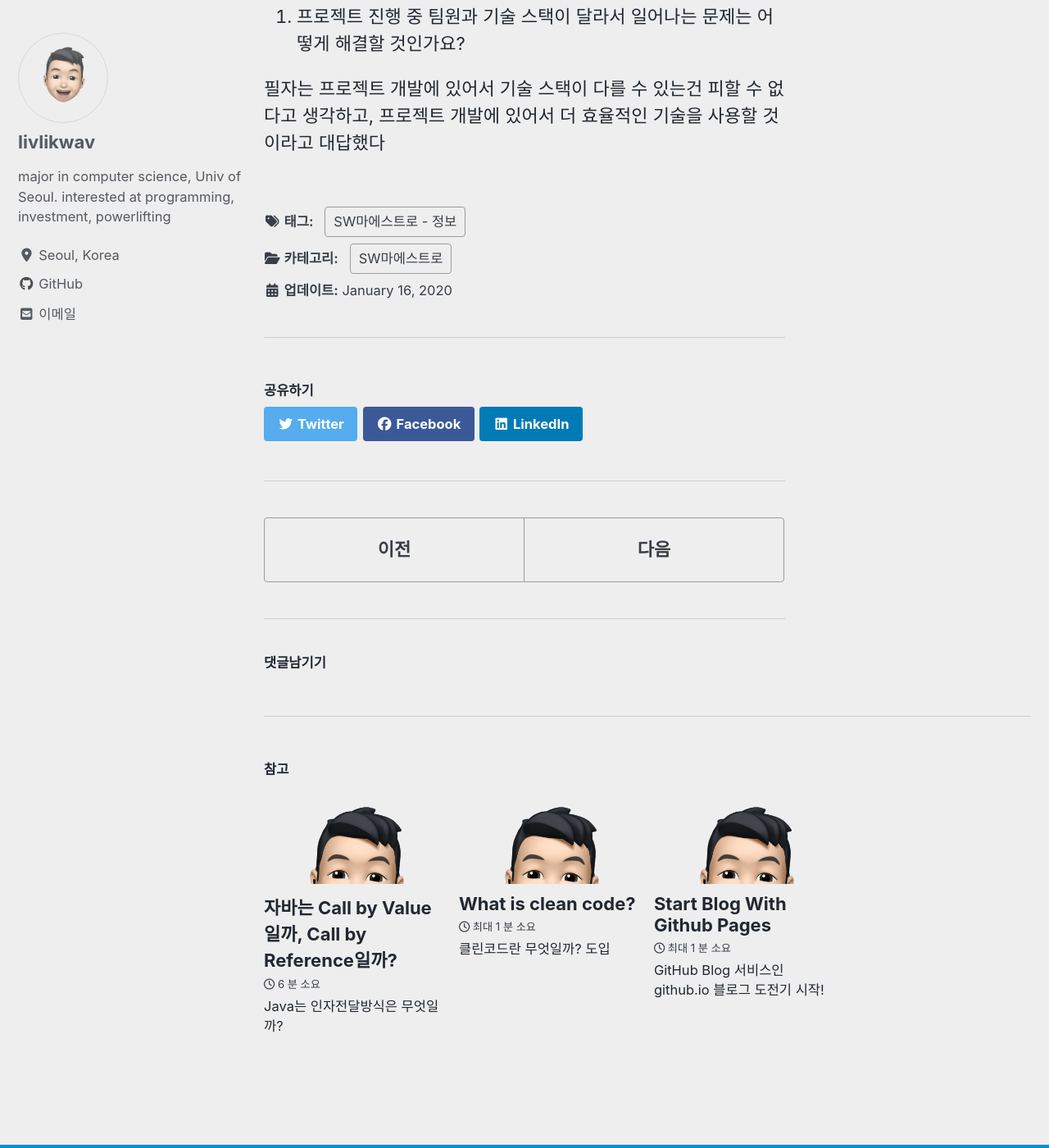
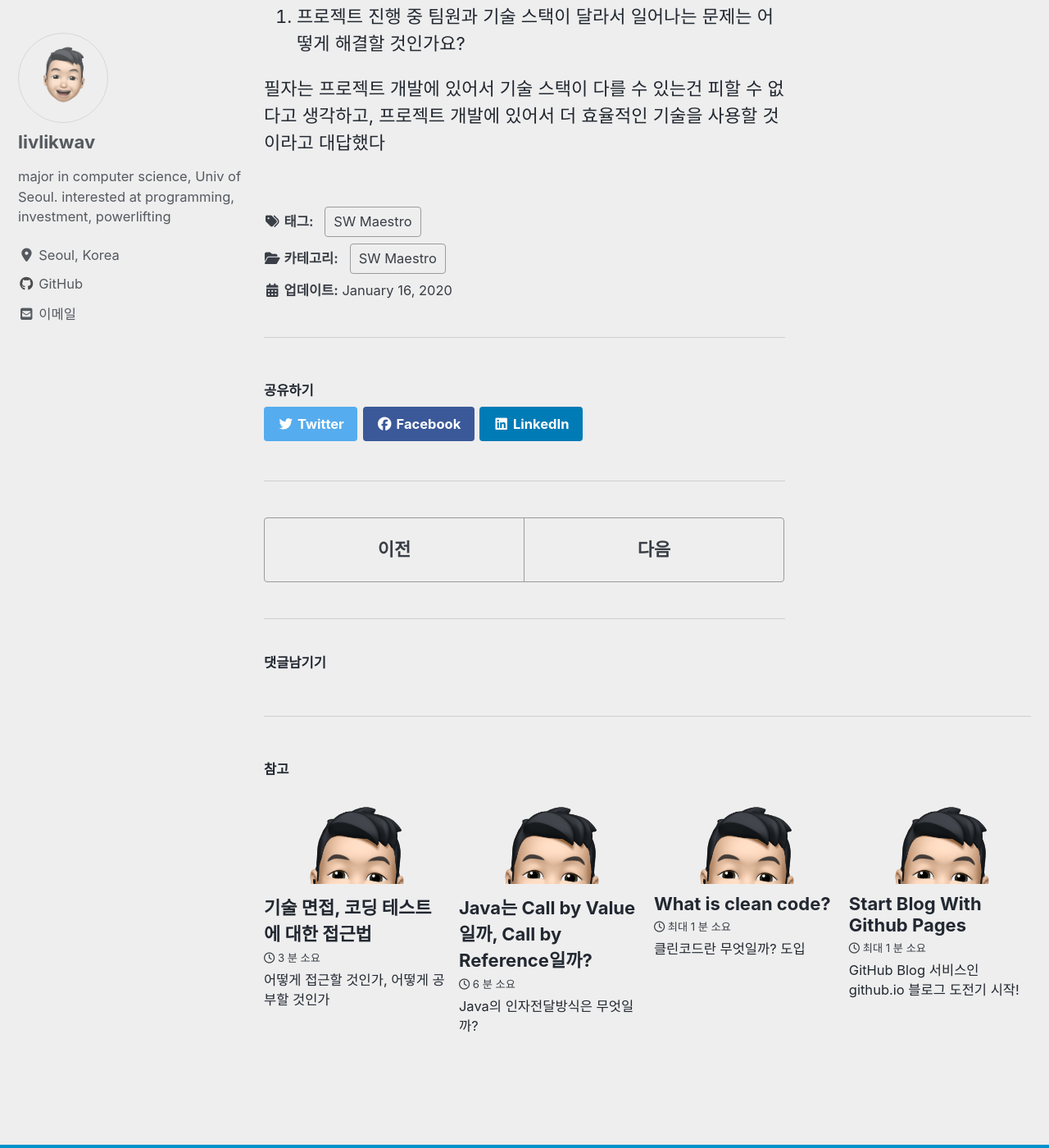
Before and after one commit to livlikwav/livlikwav.github.io, a Jekyll site: the page built from _posts/2020-01-16-Prepare-SW-Maestro.md, in a window 1280 px wide and 1400 px high, scrolled down 9223 px. Shown: the whole window at 82% size. Built offline with Jekyll 4.4.1, drawn with Linux system fonts in a browser that asks for light colours; cached includes are drawn as plain includes; nearby versions of some CDN libraries; comment, search, counter and statistics services are not loaded; some of the changed lines change nothing that is shown.

Commit message:
add the new post

```diff
--- a/_posts/2020-01-16-Prepare-SW-Maestro.md
+++ b/_posts/2020-01-16-Prepare-SW-Maestro.md
@@ -3,9 +3,9 @@ title:  "SW마에스트로 준비 - 10기 합격 후기 분석"
 excerpt: "SW마에스트로 10기 합격자 3분의 합격 후기글을 읽고 정리해보았습니다."
 
 categories:
-  - SW마에스트로
+  - SW Maestro
 tags:
-  - SW마에스트로 - 정보
+  - SW Maestro
 last_modified_at: 2020-01-16TO10:30:00-11:45:00
 ---
 # 목차
--- a/_posts/2020-01-20-is-Java-call-by-value-or-call-by-reference.md
+++ b/_posts/2020-01-20-is-Java-call-by-value-or-call-by-reference.md
@@ -1,12 +1,12 @@
 ---
-title:  "자바는 Call by Value일까, Call by Reference일까?"
-excerpt: "Java는 인자전달방식은 무엇일까?"
+title:  "Java는 Call by Value일까, Call by Reference일까?"
+excerpt: "Java의 인자전달방식은 무엇일까?"
 
 categories:
   - Java
 tags:
   - Java
-  - algorithm
+  - Algorithm
 last_modified_at: 2020-01-20TO20:00:00-21:00:00
 ---
 
@@ -190,7 +190,7 @@ Java에서 말하는 reference는 참조자료형 변수인 레퍼런스 변수
 2. 함수에 어떤 종류의 값을 통과시킬지 결정하는 것이다.
 [https://ko.wikipedia.org/wiki/평가전략](https://ko.wikipedia.org/wiki/%ED%8F%89%EA%B0%80_%EC%A0%84%EB%9E%B5_(%EC%BB%B4%ED%93%A8%ED%84%B0_%ED%94%84%EB%A1%9C%EA%B7%B8%EB%9E%98%EB%B0%8D))
 
-### (휴식 타임 ㅎㅎ)
+### 추신
 **제임스 고슬링**
 자바를 최초 개발하여 '자바의 아버지'라고 불린다.
 가장 영향력 있는 프로그래머들 가운데 한 사람이다.
--- /dev/null
+++ b/_posts/2020-01-21-How-to-prepare-coding-tests-and-interviews.md
@@ -0,0 +1,166 @@
+---
+title:  "기술 면접, 코딩 테스트에 대한 접근법"
+excerpt: "어떻게 접근할 것인가, 어떻게 공부할 것인가"
+
+categories:
+  - Algorithm
+tags:
+  - Algorithm
+last_modified_at: 2020-01-21TO11:38:00-12:30
+---
+
+# 목차
+- [코딩 테스트를 위한 Tip](#코딩-테스트를-위한-Tip)
+- [문제 해결을 위한 전략적 접근](#문제-해결을-위한-전략적-접근)
+- [알고리즘 공부법 정리](#알고리즘-공부법-정리)
+- [알고리즘 꼭 C++이어야 할까? Java는 안될까?](#알고리즘-꼭-C++이어야-할까?-Java는-안될까?)
+
+# 출처
+- [Interview question for begineer](https://github.com/JaeYeopHan/Interview_Question_for_Beginner/tree/master/Algorithm)(https://github.com/JaeYeopHan/Interview_Question_for_Beginner/tree/master/Algorithm))
+- [how-to-rock-an-algorithms-interview](http://www.palantir.com/2011/09/how-to-rock-an-algorithms-interview/)(ERROR 404)
+- [알고리즘 공부, 어떻게 해야하나요?](https://baactree.tistory.com/52)
+- [알고리즘 공부에 있어서 언어 선택](https://www.acmicpc.net/board/view/24568)
+# 코딩 테스트를 위한 Tip
+### 목차
+1. 칠판에 글쓰기를 시작하세요.
+- 가만히 보고 있지 말고, 예를 들 수 있는 그림을 그려라
+- 알고있는 몇가지 명제를 적어라
+2. 그것을 통해 이야기하세요.
+3. 알고리즘을 생각하세요.
+** 문제의 절반 이상을 해결하는 데 도움이 되는 알고리즘 기법 **
+> - Sorting (plus searching / binary search)
+> - Divide and conquer
+> - Dynamic programming / memoization
+> - Greediness
+> - Recursion
+> - Algorithms associated with a specific data structure
+4. 데이터 구조를 생각하세요.
+** 상위 10 개의 데이터 구조가 실제 세계에서 사용되는 모든 데이터 구조의 99%를 차지한다**
+> - Array
+> - Stack/ Queue
+> - HashSet / HashMap / HashTable / Dictionary
+> - Tree / Binary Tree
+> - Heap
+> - Graph
+5. 이전에 보았던 관련 문제와 해결 방법에 대해 생각해보세요.
+6. 문제를 작은 문제로 분해하여 수정하세요.
+7. 되돌아 오는 것을 두려워하지 마세요.
+가능성이 보이지 않는 방법에 많은 시간을 소비하지말고, 기록해두고 다른 접근법을 시도해보세요.
+
+# 문제 해결을 위한 전략적 접근
+### 코딩 테스트의 목적
+1. 문제 해결 여부
+2. 예외 상황과 경계값 처리
+3. 코드 가독성과 중복 제거 여부 등 코드 품질
+4. 언어 이해도
+5. 효율성
+궁극적으로 문제 해결 능력 측정하기 위함.
+어떻게 이 문제를 창의적으로 해결할 것인가
+
+### 접근하기
+1. 문제를 공격적으로 받아들이고 필요한 정보를 추가적으로 요구한다
+> 해당 문제에 대해 완벽하게 이해하는 것이 우선이다.
+
+2. 익숙한 용어로 재정의하거나, 해결위한 정보를 추출한다.
+> 문제 추상화
+
+3. 추상화를 기반으로 문제 해결 계획을 세운다.
+> 사용할 알고리즘과 자료구조 결정
+
+4. 세운 계획에 대해 검증을 해본다
+> Pseudo Code 작성, 출제자에게 의견 물어봄 등
+
+5. 세운 계획으로 문제 해결해본다
+> 해결 안 된다면 앞선 과정을 되짚어 본다.
+
+### 생각하는 방법
+1. 비슷한 문제를 생각해본다
+> 내 이해: 문제 유형을 이용한다
+2. 단순한 방법으로 시작하여 점진적으로 개선해 나간다
+> 내 이해 : brute force에서 시작하여 여러 방법을 적용해본다
+3. 작은 값을 생각해본다
+> 내 이해 : 주어진 input output 보다 작은 단위로 먼저 적용해보고, 큰 단위로 확장해 생각해본다
+4. 그림으로 그려본다
+5. 수식으로 표현해본다
+6. 순서를 강제해본다
+> 내 이해 : 순서가 랜덤한 문제를 강제해놓고 생각해본다
+7. 뒤에서부터 생각해본다
+
+# 알고리즘 공부법 정리
+
+알고리즘 공부 어떻게 해야하나요? 뭘 공부해야 할 지 모르겠어요
+** 이런 이런 주제의 알고리즘을 공부하시고 문제를 많이 푸세요 **
+
+### 코딩테스트의 평가요소 3가지
+1. 구현력
+향상을 위해서는
+* 내가 어떤 프로그램을 만들고자 하는지를 명확히 한다
+* 입력 > 처리 과정 > 출력을 나타내는 순서도를 먼저 적어라
+* 디테일하게 데이터 타입, 자료 구조 생각해라
+* 종이에 적어가며 연습
+* 순서도를 명확히 그리는 연습 자주하면 머리속으로 할 수 있게됨
+
+2. 문제해결능력
+향상을 위해서는
+* 양질의 문제(30분 ~ 2시간 소요) 푸는 것
+* 이전에 해결한 다양한 방법들을 잘 정리해 두는것
+* **중위권 > 상위권 발목 잡는 능력, 벽을 뚫는 다는 느낌으로 노력이 필요한 시점 **
+
+3. 배경지식
+제일 공부하기 쉬운 능력
+* 기초적인 프로그래밍 문법, 알고리즘, 자료구조 아는 것
+* 선형대수학, 확률과 같은 기본적인 수학적 지식 아는 것
+
+## 기초 배경지식
+- 코딩 문법
+- 시, 공간 복잡도 분석
+
+** 자료구조 **
+- 배열
+- 트리
+- 그래프
+- 힙
+- BST
+- 스택
+- 큐
+
+** 기초 알고리즘 **
+- DFS
+- BFS
+- 정렬
+- 백트래킹
+- DP
+- 분할정복
+- 최단거리
+
+### 컴퓨팅적 사고력 기르기
+BOJ의 모든 별찍기와 n과 m 시리즈
+SWEA 난이도 1~2문제 많이 풀어보기
+
+** 대회하려면 C++써라, 보조무기로 Python 써라 **
+
+### 구현력과 문제해결능력 동시에 늘리기 위한 가장 쉬운 방법
+** 백준 랭작 **
+** 필자의 경우 하루에 최소 5문제씩 계속 꾸준히 풀었다고 한다 **
+알고리즘 유형 알고 푸는것과 모르고 푸는 것은 큰 차이가 있다.
+
+### 구현력 키운후 이후의 방법
+양질의 문제를 풀어서 문제해결능력 좀더 키우기
+적당한 시간을 생각하고 푸는 문제를 많이 풀어야 한다
+** 유사코 실버, COCI, 앳코더 레귤러, 코포Div2-3 **
+
+# 알고리즘 꼭 C++이어야 할까? Java는 안될까?
+2020년 기준 1년전 글
+- 코드포스 1위 Petr님도 Java로 대회에 참가
+- 백준에서도 자바는 기존 시간제한에 비해 더 넉넉하게 준다
+- 알고리즘만 맞다면 시간초과 문제 거의 안난다 (입출력 방법 같은건 따로 쓰긴 해야한다)
+- PS는 언어의 문제가 아니다
+- 자신이 그 알고리즘을 가장 잘 표현할 수 있는 언어가 무엇인지를 선택하면 되는 문제이다.
+- 언어때문에 문제를 못 푼 적은 없었다.
+
+이런 점은 있다.
+- C++ 사용자가 많고
+- 관련 정보나 정답 소스코드도 C++ 자료가 훨씬 많다는 건 느껴짐
+- 팀 대회 출전시, 팀원간의 IDE 충돌이나
+- 소스코드에 대해 의사소통이 어려웠던 적은 있음.
+- ** 하지만 이런 점들 또한 시간 지나며 문제로 여겨지지 않았음 **
```
